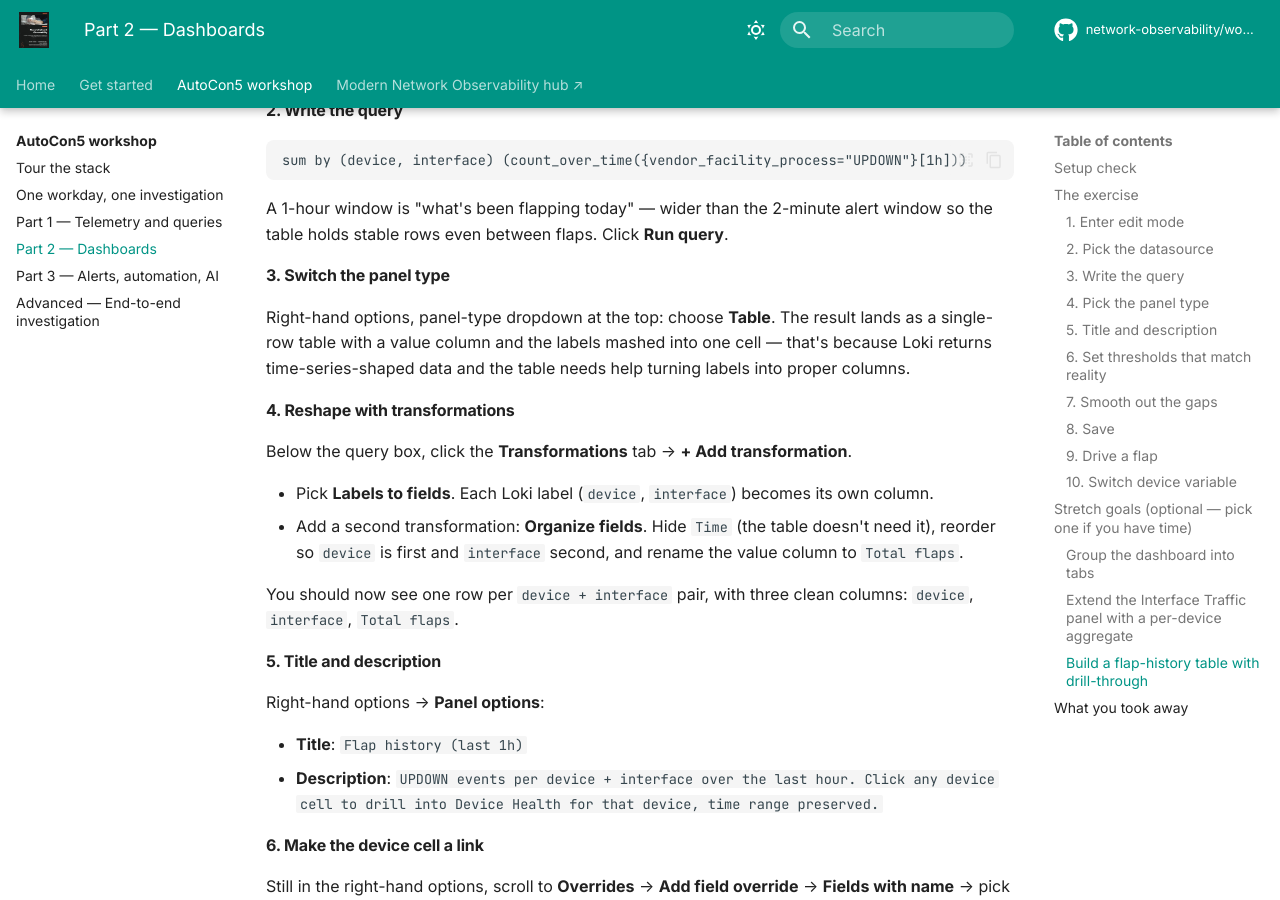
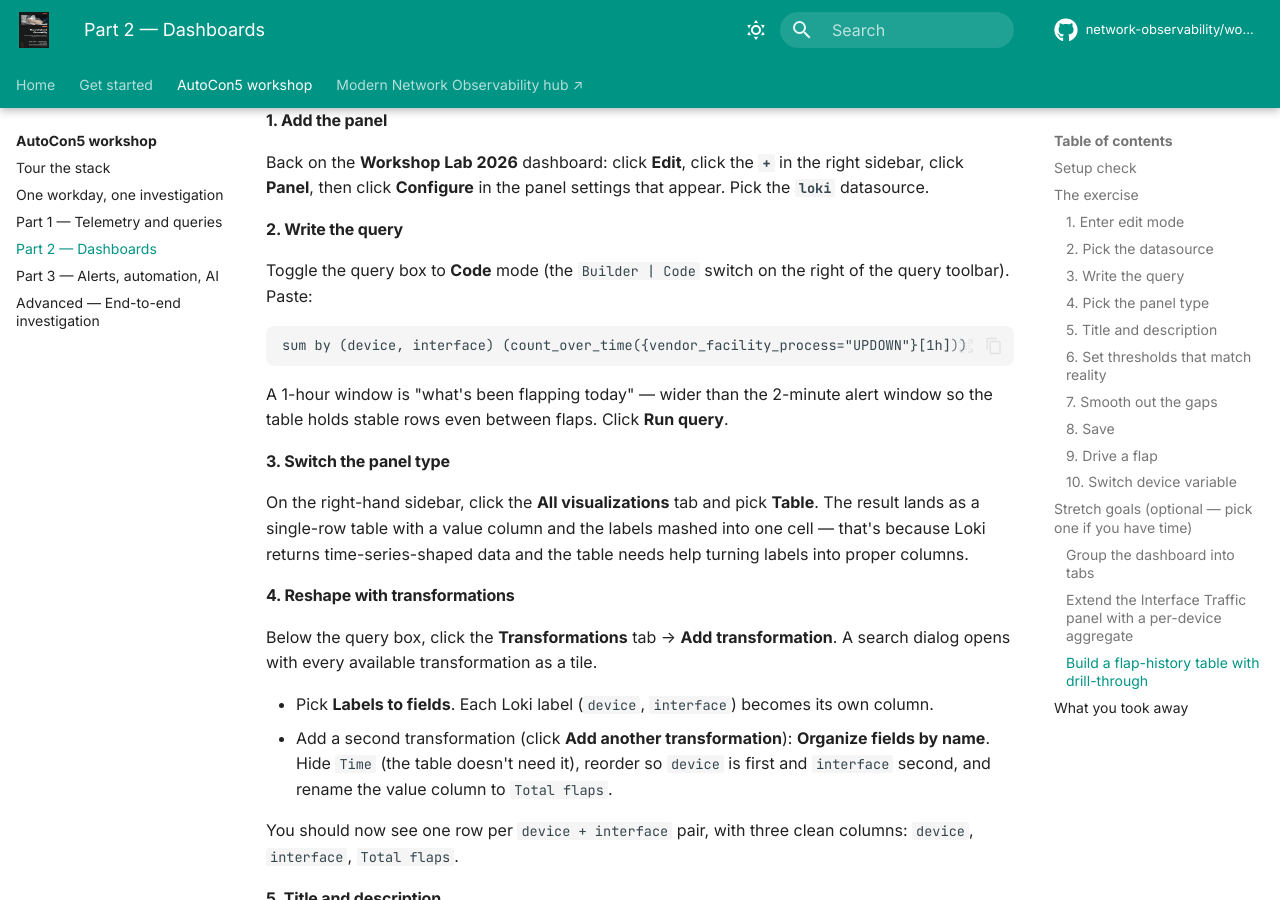
Before and after one commit to network-observability/workshops, an MkDocs documentation site: the page built from docs/workshop/part-2.md, in a window 1280 px wide and 900 px high, scrolled down 11977 px. Built offline with MkDocs 1.6.1 and Material for MkDocs 9.7.7, drawn with Linux system fonts in a browser that asks for light colours; comment, search, counter and statistics services are not loaded; some of the changed text lies outside the part shown.

Commit message:
docs(autocon5): three v13-UI corrections found via Playwright walkthrough
Drove the Part 2 panel-builder + flap-history table flow through a real
Grafana 13.0.1-security-01 UI via Playwright. Three places where the
doc described a UI element that doesn't match v13 reality:

- Query input defaults to **Builder** mode (a click-to-build form with
  Label filters / Operations). To paste raw LogQL the student has to
  toggle to **Code** mode using the `Builder | Code` switch on the
  query toolbar. Doc went straight to "paste this" without mentioning
  the toggle. Fixed both the flap-rate query (Step 3) and the table
  query (stretch goal Step 2).
- Panel-type picker is **not** a dropdown at the top of the right pane
  — it's two tabs at the top of the right sidebar: **Suggestions**
  (curated short list) and **All visualizations** (full set). Updated
  both spots (Step 4 + stretch goal Step 3) to describe the actual UI.
- The "Organize fields" transformation is renamed **"Organize fields by
  name"** in v13. Doc was looking for a transformation that doesn't
  exist by that name anymore. Also added a sentence noting that "Add
  transformation" opens a search dialog with tiles, not a flat list.

Verified by Playwright capture against the running 13.0.1-security-01
lab: the transformation menu lists the exact 18 names visible to a
student, "Organize fields by name" is one of them, and the Builder/Code
toggle is in the query toolbar as described.

````diff
--- a/workshops/autocon5/guides/part-2-dashboards.md
+++ b/workshops/autocon5/guides/part-2-dashboards.md
@@ -108,7 +108,9 @@
 
 > *"Same shape as the LogQL aggregation we wrote together earlier. UPDOWN log events, grouped per interface, counted in a 1-minute window. Use the dashboard variable so this panel works for both devices."*
 
-In the Loki query box, paste:
+The query box defaults to **Builder** mode — a click-to-build form with Label filters and Operations. To paste a raw LogQL query, toggle to **Code** mode using the `Builder | Code` switch on the right side of the query toolbar.
+
+In the Loki query box (now in Code mode), paste:
 
 ```logql
 sum by (interface)(count_over_time({device="$device", vendor_facility_process="UPDOWN"}[2m]))
@@ -142,7 +144,7 @@
 
 > *"Time series for this. Aggregations over time always read better as a line graph than a table."*
 
-In the right-hand options panel, panel-type dropdown at the top: choose **Time series**. (It usually defaults to time series for Loki aggregation queries — confirm it.)
+The right-hand sidebar has two tabs at the top: **Suggestions** (a curated short list based on your query shape) and **All visualizations** (the full set). Click **All visualizations** and pick **Time series**. (It usually shows up in Suggestions too — either path works.)
 
 ### 5. Title and description
 
@@ -313,6 +315,8 @@
 
 #### 2. Write the query
 
+Toggle the query box to **Code** mode (the `Builder | Code` switch on the right of the query toolbar). Paste:
+
 ```logql
 sum by (device, interface) (count_over_time({vendor_facility_process="UPDOWN"}[1h]))
 ```
@@ -321,14 +325,14 @@
 
 #### 3. Switch the panel type
 
-Right-hand options, panel-type dropdown at the top: choose **Table**. The result lands as a single-row table with a value column and the labels mashed into one cell — that's because Loki returns time-series-shaped data and the table needs help turning labels into proper columns.
+On the right-hand sidebar, click the **All visualizations** tab and pick **Table**. The result lands as a single-row table with a value column and the labels mashed into one cell — that's because Loki returns time-series-shaped data and the table needs help turning labels into proper columns.
 
 #### 4. Reshape with transformations
 
-Below the query box, click the **Transformations** tab → **+ Add transformation**.
+Below the query box, click the **Transformations** tab → **Add transformation**. A search dialog opens with every available transformation as a tile.
 
 - Pick **Labels to fields**. Each Loki label (`device`, `interface`) becomes its own column.
-- Add a second transformation: **Organize fields**. Hide `Time` (the table doesn't need it), reorder so `device` is first and `interface` second, and rename the value column to `Total flaps`.
+- Add a second transformation (click **Add another transformation**): **Organize fields by name**. Hide `Time` (the table doesn't need it), reorder so `device` is first and `interface` second, and rename the value column to `Total flaps`.
 
 You should now see one row per `device + interface` pair, with three clean columns: `device`, `interface`, `Total flaps`.
 
````
